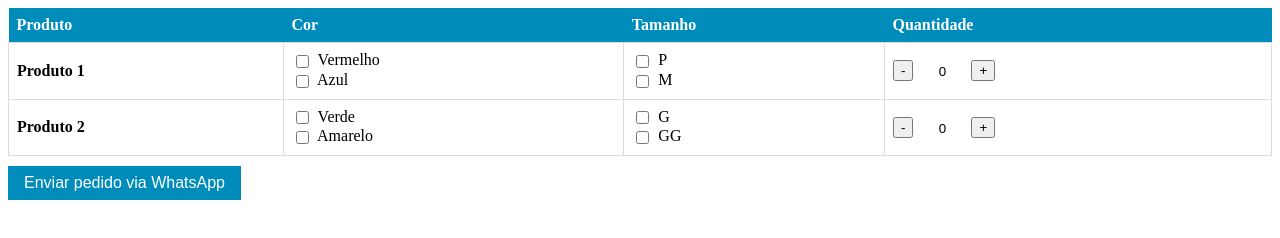
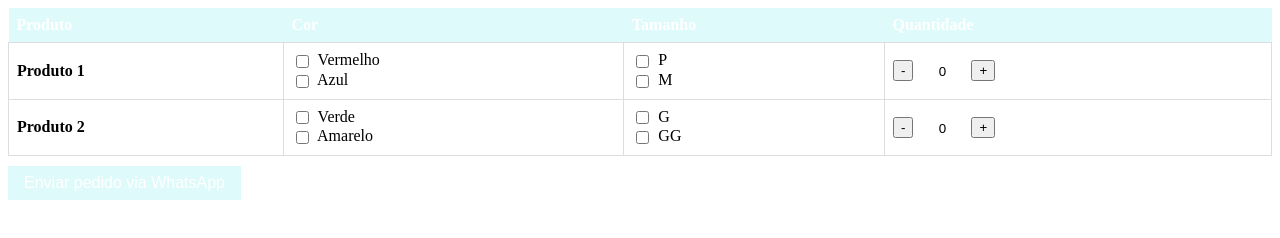
Before and after one commit to zRAMONz/tabela, a plain HTML site: page index.html in a window 1280 px wide. Drawn offline with Linux system fonts and the light colour scheme.

Commit message:
Update index.css

```diff
--- a/index.css
+++ b/index.css
@@ -4,7 +4,7 @@ table {
 }
 
 thead th {
-  background-color: #008CBA;
+  background-color: #DFFAFA;
   color: #fff;
   text-align: left;
   padding: 8px;
@@ -49,7 +49,7 @@ tbody td:last-child input[type="text"]:focus {
   margin-top: 10px;
   padding: 8px 16px;
   border: none;
-  background-color: #008CBA;
+  background-color: #DFFAFA;
   color: #fff;
   font-size: 16px;
   cursor: pointer;
```
